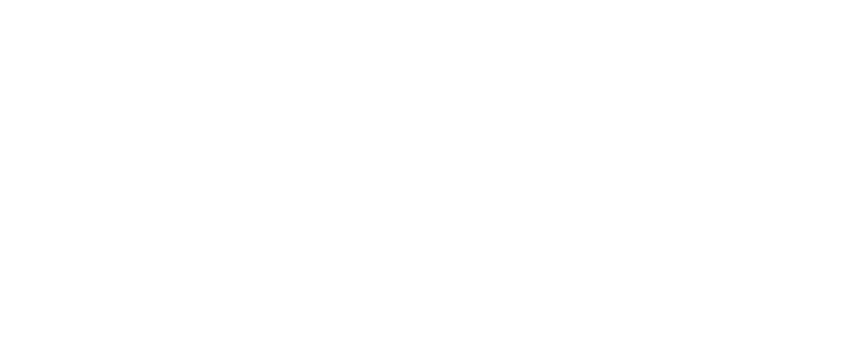
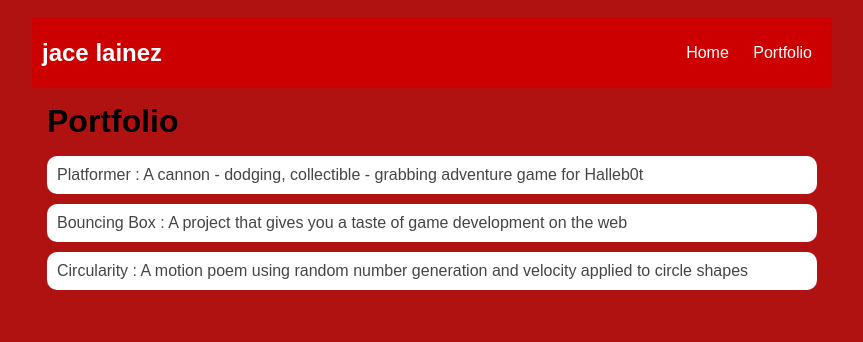
Before and after one commit to jacelainez9409942/jacelainez9409942.github.io, a plain HTML site: page portfolio.html in a window 1280 px wide. Shown: the whole page, without its empty margins (208-1071 px from the left). Drawn offline with Linux system fonts and the light colour scheme.

Commit message:
first  website

```diff
--- a/portfolio.html
+++ b/portfolio.html
@@ -0,0 +1,32 @@
+<!DOCTYPE HTML>
+<html>
+    <head> <title>jace's computor science website</title>
+      <link rel="stylesheet" href="style.css">
+    </head>
+
+    <body>
+      <div id="all-contents">
+        <nav>
+          <h1>jace lainez</h1>
+            <ul id="nav-ul">
+              <li class="nav-li">
+               <a class="nav-a" href="index.html">Home</a>
+              </li>
+              <li class="nav-li">
+               <a class="nav-a" href="portfolio.html">Portfolio</a>
+              </li>
+            </ul>
+        </nav>
+        <main>
+          <div class="content">
+            <h1>Portfolio</h1>
+            <ul id="portfolio">
+              <li><a href="projects/platformer/">Platformer : A cannon - dodging, collectible - grabbing adventure game for Halleb0t</a></li>
+              <li><a href="projects/bouncing-box/">Bouncing Box : A project that gives you a taste of game development on the web </a></li>
+              <li><a href="projects/circularity/">Circularity : A motion poem using random number generation and velocity applied to circle shapes</a></li>
+            </ul>
+          </div>
+        </main>
+      </div>
+    </body>
+</html>
--- a/style.css
+++ b/style.css
@@ -60,3 +60,29 @@ body {
    h2, h3 {
        margin: 0px;
    }
+
+/* portfolio styles */
+         .content h1 {
+             color: black;
+         }
+
+         #portfolio {
+             list-style-type: none;
+             padding-left: 0;
+         }
+
+         #portfolio li {
+             background: #fff;
+             padding: 10px;
+             border-radius: 10px;
+             margin-bottom: 10px;
+         }
+
+         #portfolio li:hover {
+             background: #eee;
+         }
+
+         #portfolio a {
+             text-decoration: none;
+             color: #454545;
+         }
```
